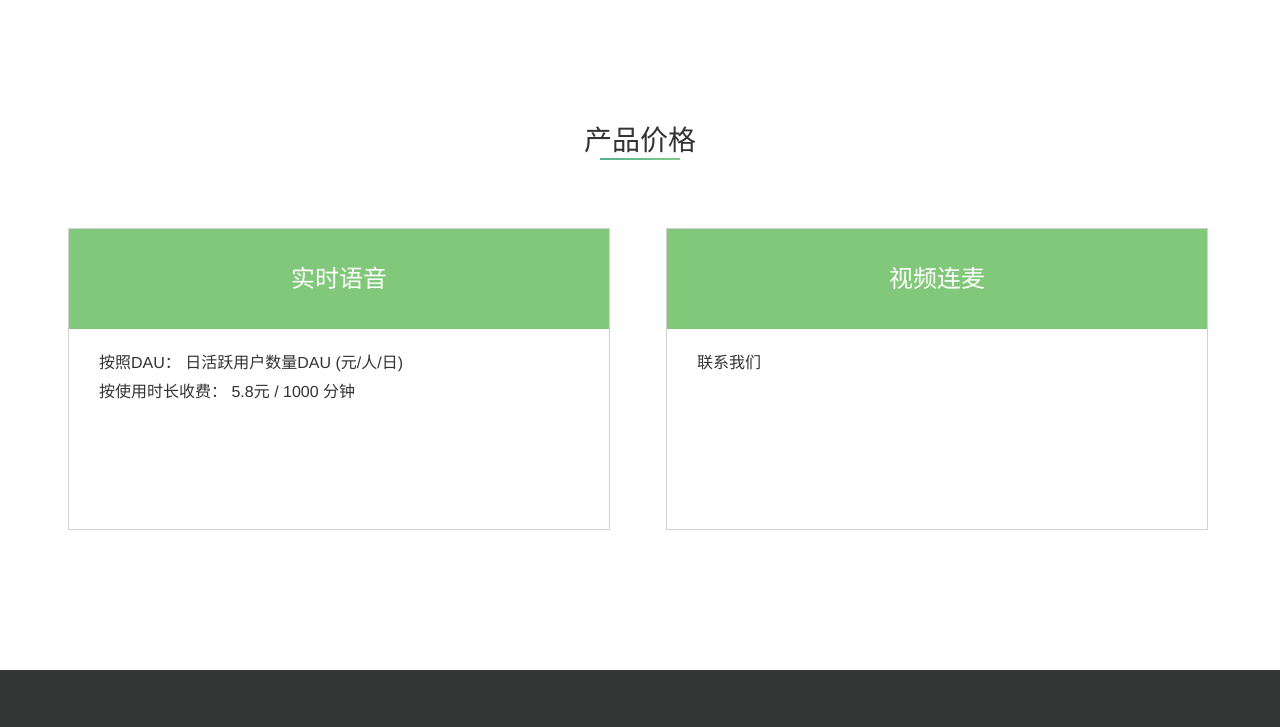
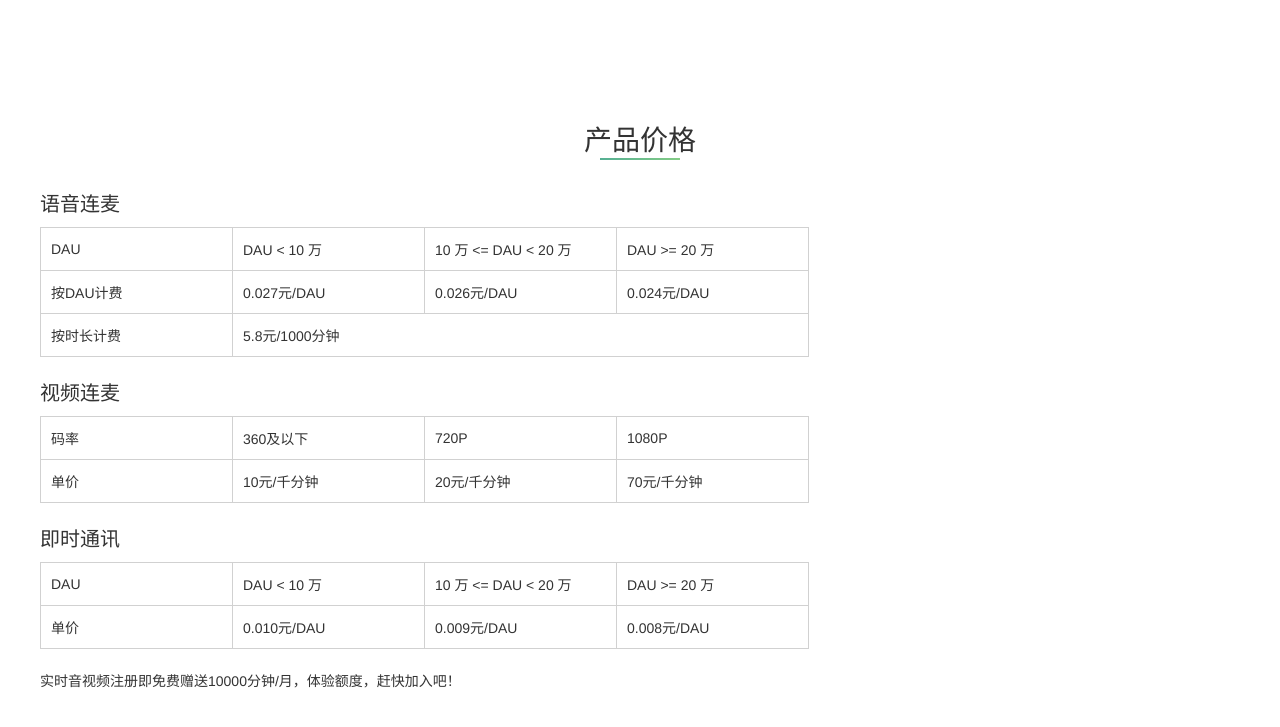
Before and after one commit to Yang03/valley.ren, a website: page src/price.html in a window 1280 px wide. Shown: the part 76-803 px from the top of the page. Drawn offline with Linux system fonts and the light colour scheme.

Commit message:
update price

```diff
--- a/src/price.html
+++ b/src/price.html
@@ -43,6 +43,77 @@
     <section class="product-price">
         <h3 class="section__title">产品价格</h3>
         <div class="product-price__item">
+                <h3>语音连麦</h3>
+                <table>
+                    <thead>
+                        <tr>
+                            <td>DAU</td>
+                            <td>DAU < 10 万</td>
+                            <td>10 万 <= DAU < 20 万</td>
+                            <td>DAU >= 20 万</td>
+                        </tr>
+
+                    </thead>
+                    <tbody>
+                        <tr>
+                            <td>按DAU计费</td>
+                            <td>0.027元/DAU</td>
+                            <td>0.026元/DAU</td>
+                            <td>0.024元/DAU</td>
+                        </tr>
+                        <tr>
+                            <td>按时长计费</td>
+                            <td colspan="3">5.8元/1000分钟</td>
+                        </tr>
+                    </tbody>
+                </table>
+        </div>
+        <div class="product-price__item">
+            <h3>视频连麦</h3>
+            <table>
+                <thead>
+                    <tr>
+                        <td>码率</td>
+                        <td>360及以下</td>
+                        <td>720P</td>
+                        <td>1080P</td>
+                    </tr>
+                </thead>
+                <tbody>
+                    <tr>
+                        <td>单价</td>
+                        <td>10元/千分钟</td>
+                        <td>20元/千分钟</td>
+                        <td>70元/千分钟</td>
+                    </tr>
+
+                </tbody>
+            </table>
+        </div>
+        <div class="product-price__item">
+                <h3>即时通讯</h3>
+                <table>
+                    <thead>
+                        <tr>
+                            <td>DAU</td>
+                            <td>DAU < 10 万</td>
+                            <td>10 万 <= DAU < 20 万</td>
+                            <td>DAU >= 20 万</td>
+                        </tr>
+                    </thead>
+                    <tbody>
+                        <tr>
+                            <td>单价</td>
+                            <td>0.010元/DAU</td>
+                            <td>0.009元/DAU</td>
+                            <td>0.008元/DAU</td>
+                        </tr>
+
+                    </tbody>
+                </table>
+        </div>
+        <p>实时音视频注册即免费赠送10000分钟/月，体验额度，赶快加入吧！</p>
+        <!-- <div class="product-price__item">
             <div class="product-price__item-head">
                 <h3>实时语音</h3>
             </div>
@@ -64,7 +135,7 @@
                 <div class="product-price__item-content">
                   <p>联系我们</p>
                 </div>
-        </div>
+        </div> -->
 
     </section>
 
--- a/src/scss/component/header.scss
+++ b/src/scss/component/header.scss
@@ -75,7 +75,6 @@
         width: 150px;
         background: #fff;
         border-radius: 2px;
-        border: 1px solid #d1d1d1;
         border-top:2px solid #5c984a;
         z-index: 111;
 
@@ -95,11 +94,16 @@
             background: #f1f1f1
         }
     }
+
 }
 
 .header {
     &-container--white {
        border-bottom: 1px solid #d1d1d1;
+
+       .login__button--hollow {
+            margin-right: 10px;
+        }
     }
     &__nav--white a {
         color: #333;
--- a/src/scss/index.scss
+++ b/src/scss/index.scss
@@ -336,6 +336,8 @@ a {
 
     &-head {
         padding: 20px 0;
+        height: 40px;
+        overflow: hidden;
 
         span {
             font-size: 24px;
@@ -372,8 +374,8 @@ a {
     &-footer {
         color: #666;
         background: #f7fbfe;
-        height: 50px;
-        line-height: 50px;
+        height: 40px;
+        line-height: 40px;
 
         a {
             padding: 0 3px;
@@ -387,26 +389,27 @@ a {
     overflow: hidden;
 
     &__item {
-        float: left;
-        margin: 40px 28px;
-        height: 300px;
-        width: 540px;
-        border: 1px solid #d1d1d1;
+        width: 100%;
+        margin-bottom: 20px;
 
-        &-head {
-            height: 100px;
-            background: #82c87a;
+        h3 {
+            color: #333;
+            font-size: 20px;
+            padding-bottom: 10px;
+        }
 
-            h3 {
-                text-align: center;
-                color: #fff;
-                font-size: 24px;
-                line-height: 100px;
+        table {
+            border: 1px solid #d1d1d1;
+            border-collapse: collapse;
+
+            tr, td {
+                border: 1px solid #d1d1d1;
             }
-        }
-        &-content {
-            padding: 20px 30px;
-            font-size: 16px;
+            td {
+                width: 180px;
+                height: 40px;
+                padding-left: 10px;
+            }
         }
     }
 }
```
Also changed, not shown: src/css/index.css.
